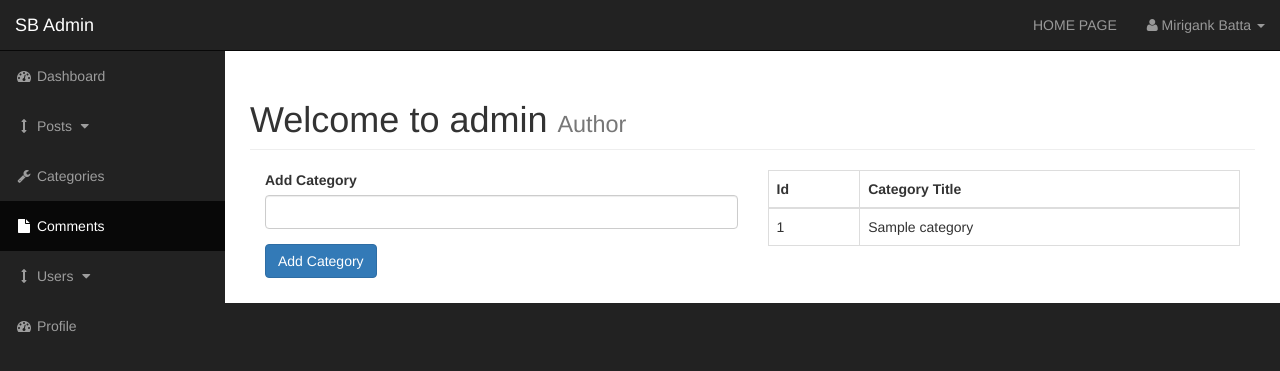
After one commit to kull-boii/Online-blogging-system, a PHP site: page /admin/categories.php in a window 1280 px wide. The commit adds this page. Shown: the top 371 px of the page. Run offline with PHP 8.4, Linux system fonts and the light colour scheme; tables that the repository leaves empty or names only in its code hold one stand-in row (values such as "Sample post").

Commit message:
made some major changes

```diff
--- /dev/null
+++ b/admin/categories.php
@@ -0,0 +1,98 @@
+<?php include "includes/admin_header.php"  ?>
+    <div id="wrapper">
+
+        <!-- Navigation -->
+<?php include "includes/admin_navigation.php"   ?>
+
+
+        <div id="page-wrapper">
+
+            <div class="container-fluid">
+
+                <!-- Page Heading -->
+                <div class="row">
+                    <div class="col-lg-12">
+                        <h1 class="page-header">
+                            Welcome to admin
+                            <small>Author</small>
+                        </h1>
+
+                        <div class = "col-xs-6">
+                            <?php
+                                if(isset($_POST['Submit'])){
+                                    $cat_title = $_POST['cat_title'];
+                                    if($cat_title = "" || empty($cat_title)){
+                                        echo "This field should not be empty";
+                                    }
+                                    else {
+                                        $query = "INSERT INTO CATEGORIES(cat_title)";
+                                        $query.= "VALUE('{$cat_title}') ";
+
+                                        $create_category_query = mysqli_query($connection,$query);
+
+                                        if(!create_category_query){
+                                            die('QUERY FAILED'. mysqli_error($connection));
+                                        }
+                                    }
+                                }
+
+
+
+
+                            ?>
+
+
+
+
+
+                        <form action="" method = "post">
+                            <div class = "form-group">
+                                <label for="cat-title">Add Category</label>
+                                <input  type="text" class = "form-control" name = "cat_title">
+
+                            </div>
+                            <div class = "form-group">
+
+                                <input class = "btn btn-primary" type="Submit" name = "Submit" value = "Add Category">
+
+                            </div>
+
+
+                        </form>
+                        </div>
+                    <div class = "col-xs-6">
+
+                        <?php
+
+                            $query = "SELECT * FROM CATEGORIES";
+                            $select_categories = mysqli_query($connection,$query);
+
+                        ?>
+
+
+
+                        <table class = "table table-bordered table-hover">
+                            <thead>
+                                <tr>
+                                    <th>Id</th>
+                                    <th>Category Title</th>
+                                </tr>
+                            </thead>
+                            <tbody>
+                            <?php
+                              while($row = mysqli_fetch_assoc($select_categories))
+                              {
+                                $cat_id = $row['cat_id'];
+                                $cat_title =  $row['cat_title'];
+                                echo "<tr>";
+                                echo "<td>{$cat_id}</td>";
+                                echo "<td>{$cat_title}</td>";
+                                echo "</tr>";
+                              }
+                            ?>
+
+                            </tbody>
+                        </table>
+
+
+                    </div>
--- a/admin/includes/header.php
+++ b/admin/includes/admin_header.php
@@ -1,3 +1,4 @@
+<?php include "../includes/db.php"  ?>
 <!DOCTYPE html>
 <html lang="en">
 
```
Also changed, not shown: admin/index.php (+6 -3 lines), admin/includes/admin_footer.php (renamed from admin/includes/footer.php), admin/includes/admin_navigation.php (renamed from admin/includes/navigation.php).
